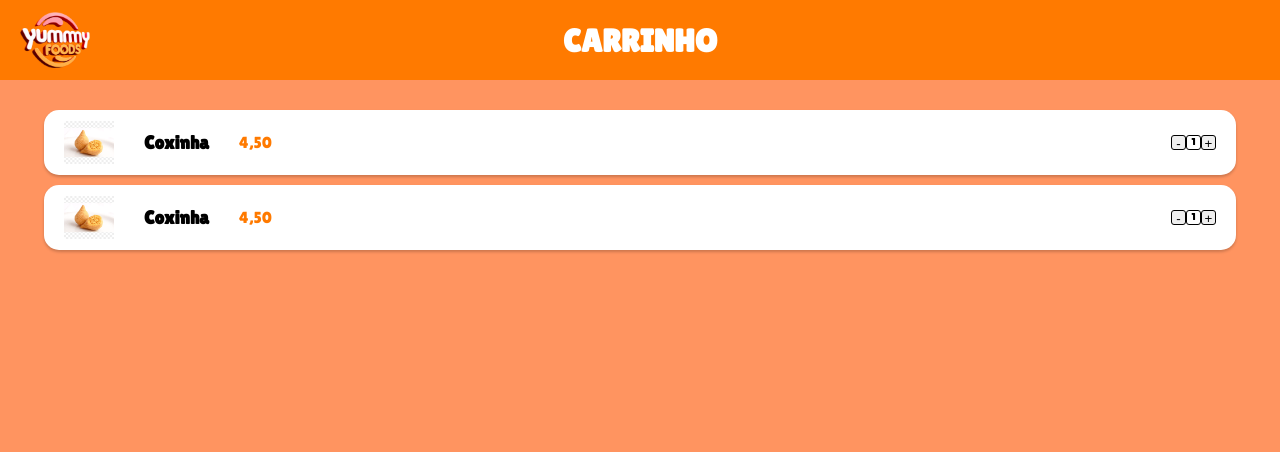
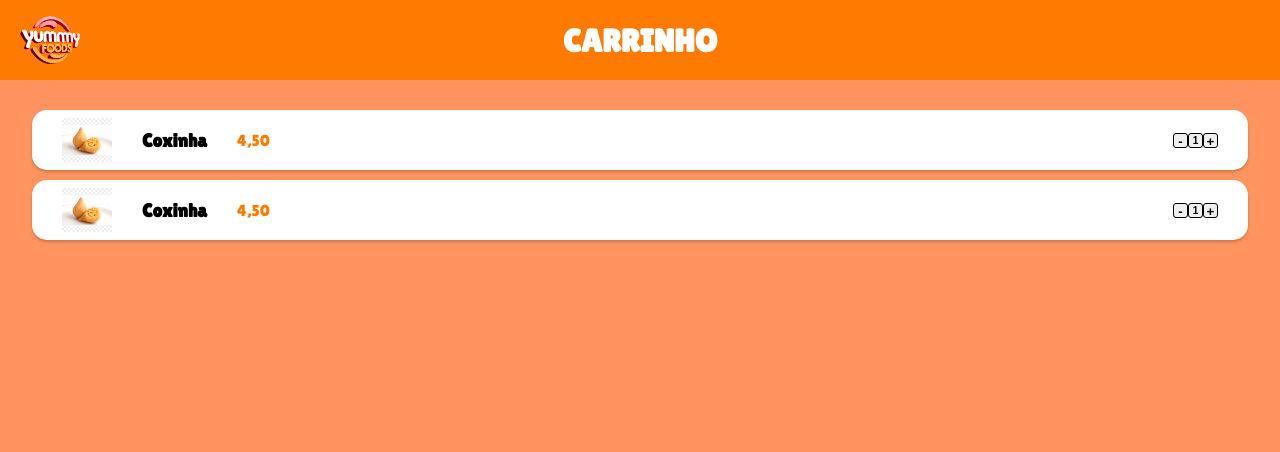
Before and after one commit to Vinicius0421/projeto_tcc, a PHP site: page /carrinho.html in a window 1280 px wide. Shown: the top 452 px of the page. Run offline with PHP 8.4, Linux system fonts and the light colour scheme.

Commit message:
carrinho pronto (so falta pinceladas)

```diff
--- a/projeto_tcc/projeto_tcc/totem/carrinho/carrinho.css
+++ b/projeto_tcc/projeto_tcc/totem/carrinho/carrinho.css
@@ -3,6 +3,7 @@
 * {
   margin: 0;
   padding: 0;
+  box-sizing: border-box;
 }
 
 body {
@@ -20,7 +21,7 @@ header {
 }
 
 .logo {
-    width: 70px;
+    width: 100px;
     padding: 20px;
 }
 
@@ -32,15 +33,15 @@ header {
 }
 
 .item {
-    padding: 20px;
+    padding: 30px;
     align-items: center;
     background-color: #ffff;
     display: flex;
     height: 25px;
     border-radius: 15px;
-    width: 90%;
+    width: 95%;
     margin: 10px auto;
-    box-shadow: 0 2px 3px rgba(0, 0, 0, 0.2)
+    box-shadow: 0 2px 3px rgba(0, 0, 0, 0.2);
 }
 
 .img_item {
@@ -69,18 +69,21 @@ header {
     border: 1px solid;
     cursor: pointer;
     border-radius: 3px;
+    font-weight: bold;
 }
 
 .quant_item {
     text-align: center;
     border-radius: 3px;
     border: 1px solid;
-    height: 13px;
-    width: 13px;
+    height: 15px;
+    width: 15px;
     font-size: 10px;
+    font-weight: bold;
 }
 
 .mais {
+    font-weight: bold;
     border-radius: 3px;
     height: 15px;
     width: 15px;
--- a/projeto_tcc/projeto_tcc/totem/carrinho/carrinho.html
+++ b/projeto_tcc/projeto_tcc/totem/carrinho/carrinho.html
@@ -22,7 +22,7 @@
             </div>
             <div class="add_delete">
                 <button class="menos">-</button>
-                <p class="quant_item">1</p>
+                <button class="quant_item">1</button>
                 <button class="mais">+</button>
             </div>
         </div>
@@ -35,18 +35,18 @@
             </div>
             <div class="add_delete">
                 <button class="menos">-</button>
-                <p class="quant_item">1</p>
+                <button class="quant_item">1</button>
                 <button class="mais">+</button>
             </div>
         </div>
+        <div class="total_e_botoes">
+            <p class="total">Total: R$ 9,00</p>
 
-        <p class="total">Total: R$ 9,00</p>
-
-        <div class="botoes">
-            <button class="cancelar">Cancelar Pedido</button>
-            <button class="finalizar">Forma de pagamento</button>
+            <div class="botoes">
+                <button class="cancelar">Cancelar Pedido</button>
+                <button class="finalizar">Forma de pagamento</button>
+            </div>
         </div>
-
     </main>
 </body>
 </html>
```
Also changed, not shown: other parts of projeto_tcc/projeto_tcc/totem/carrinho/carrinho.css (+117 -2 lines).
